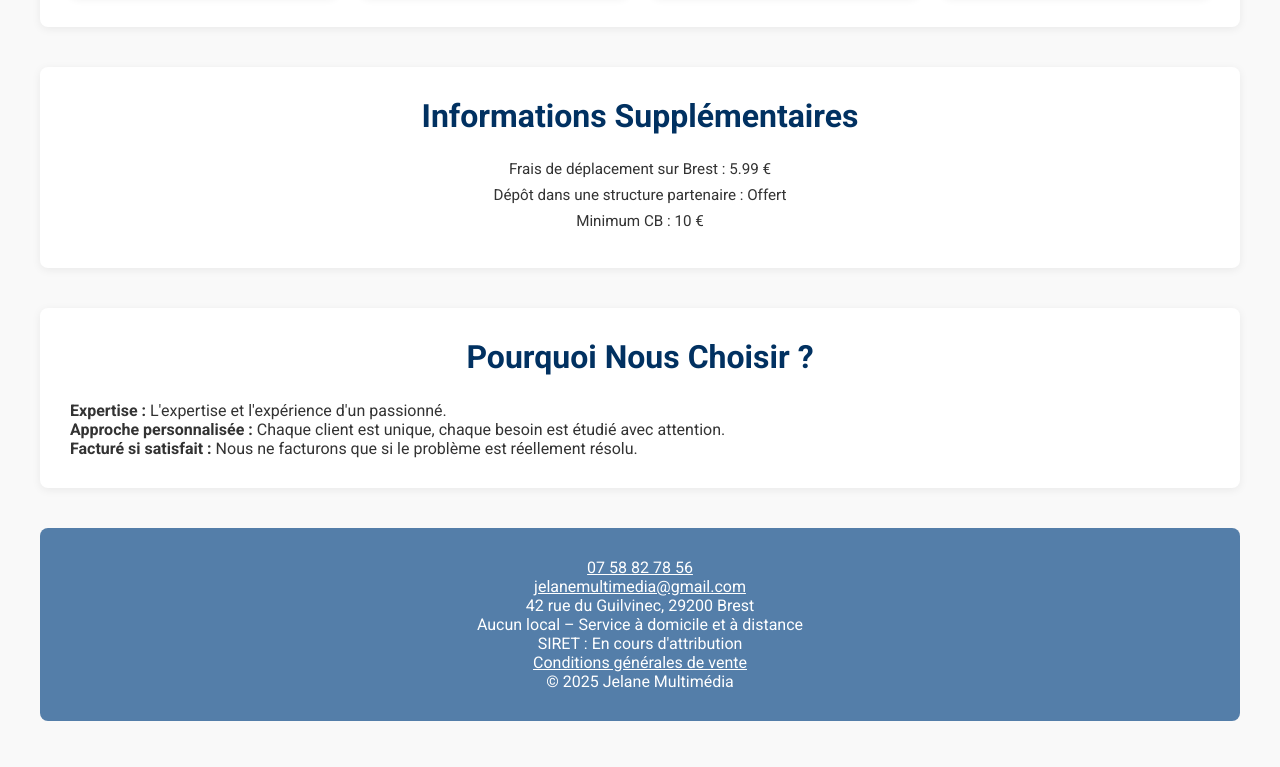
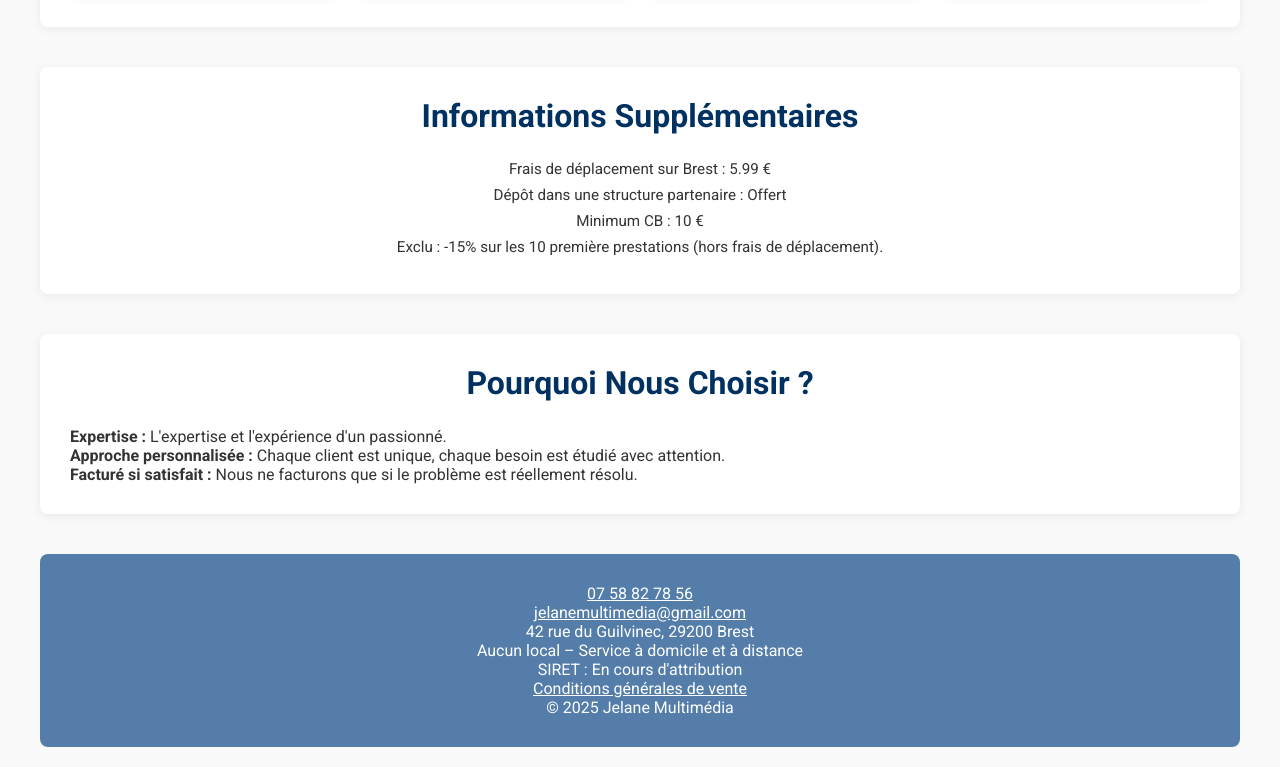
Before and after one commit to BaekaTM/jelanemultimedia, a plain HTML site: page index.html in a window 1280 px wide. Shown: the part 753-1520 px from the top of the page. Before the commit the page ends 1494 px from the top, so only its background shows below. Drawn offline with Linux system fonts and the light colour scheme.

Commit message:
Update index.html

```diff
--- a/index.html
+++ b/index.html
@@ -205,6 +205,7 @@
       <p class="infobas">Frais de déplacement sur Brest : 5.99 €</p>
       <p class="infobas">Dépôt dans une structure partenaire : Offert</p>
       <p class="infobas">Minimum CB : 10 €</p>
+      <p class="infobas">Exclu : -15% sur les 10 première prestations (hors frais de déplacement).</p>
     </section>
 
     <section id="avantages">
```
